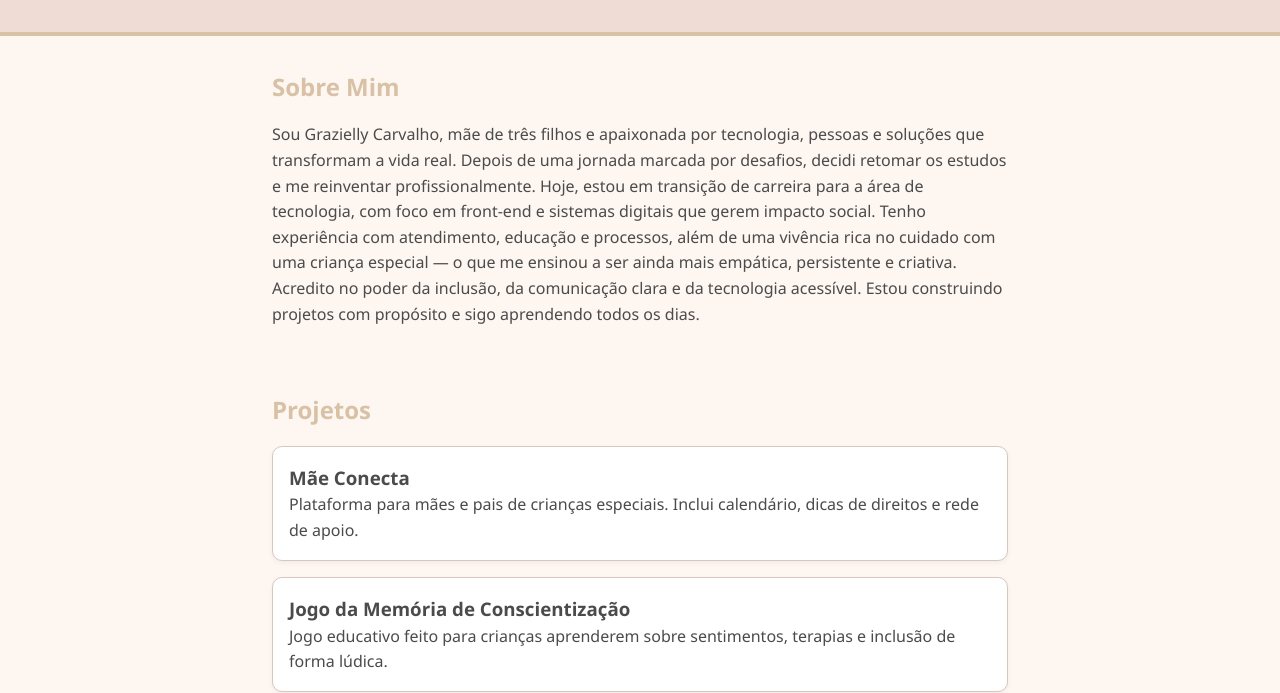
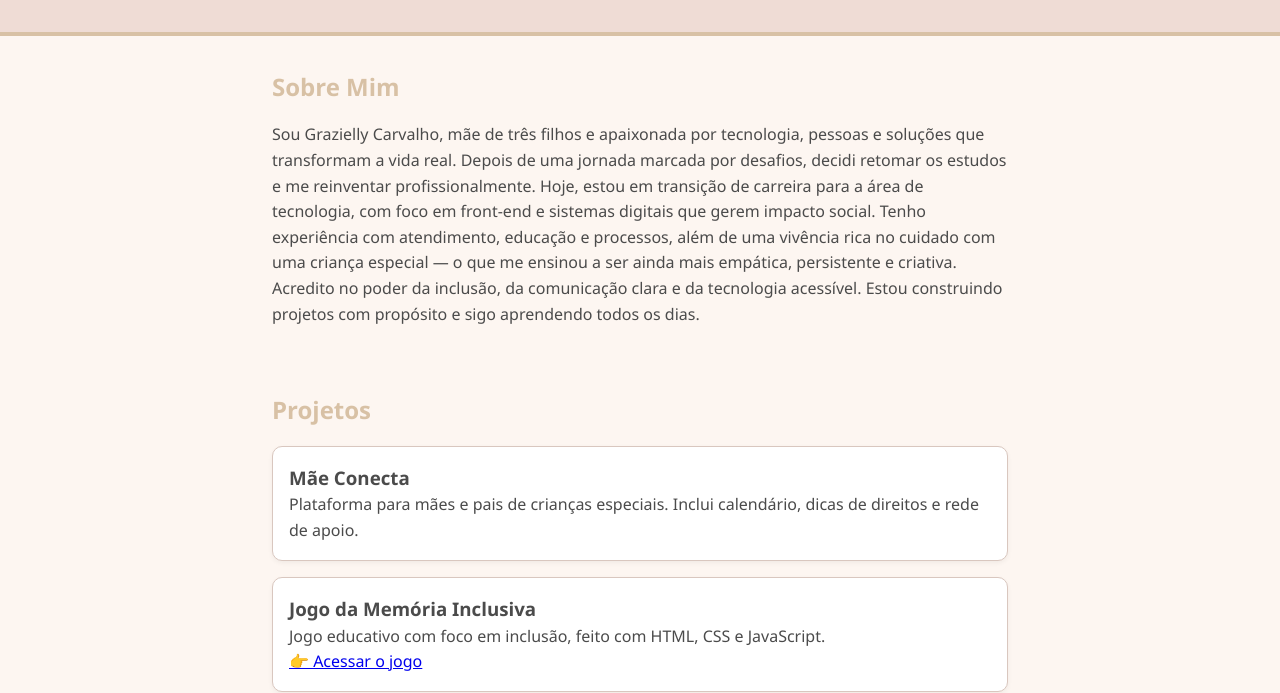
Before and after one commit to graziellyco4/Portif-lio-Grazielly, a plain HTML site: page index.html in a window 1280 px wide. Shown: the part 278-971 px from the top of the page. Drawn offline with Linux system fonts and the light colour scheme.

Commit message:
Update index.html

```diff
--- a/index.html
+++ b/index.html
@@ -35,6 +35,12 @@ Estou construindo projetos com propósito e sigo aprendendo todos os dias.</p>
       <p>Plataforma para mães e pais de crianças especiais. Inclui calendário, dicas de direitos e rede de apoio.</p>
     </div>
 
+<div class="projeto">
+    <h3>Jogo da Memória Inclusiva</h3>
+    <p>Jogo educativo com foco em inclusão, feito com HTML, CSS e JavaScript.</p>
+    <a href="https://graziellyco4.github.io/Jogo/" target="_blank">👉 Acessar o jogo</a>
+  </div>
+
     <div class="projeto">
       <h3>Jogo da Memória de Conscientização</h3>
       <p>Jogo educativo feito para crianças aprenderem sobre sentimentos, terapias e inclusão de forma lúdica.</p>
```
